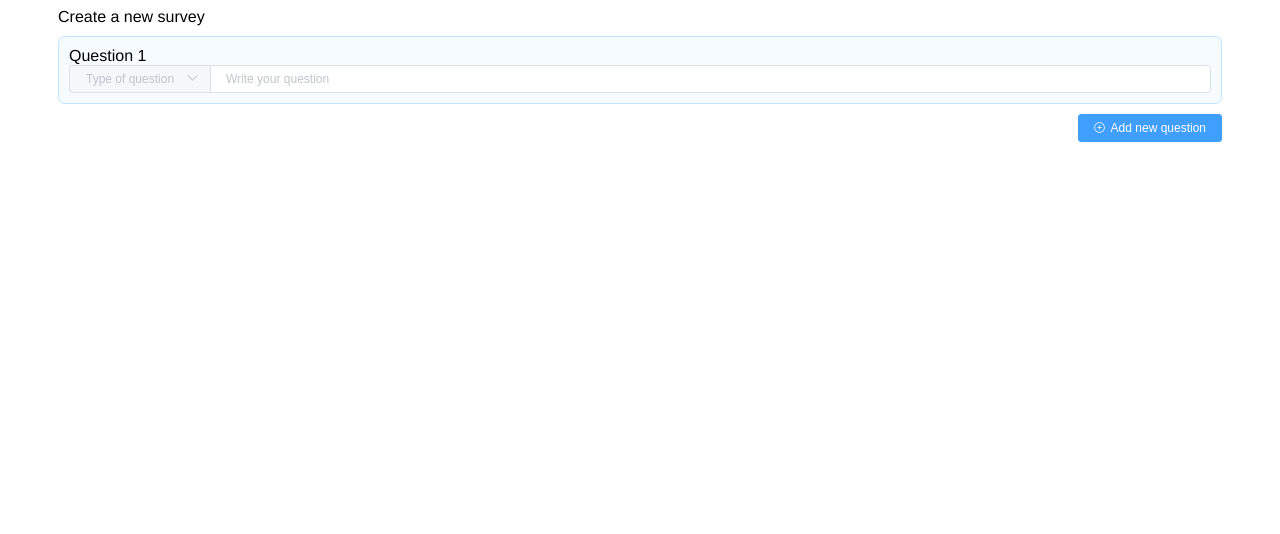
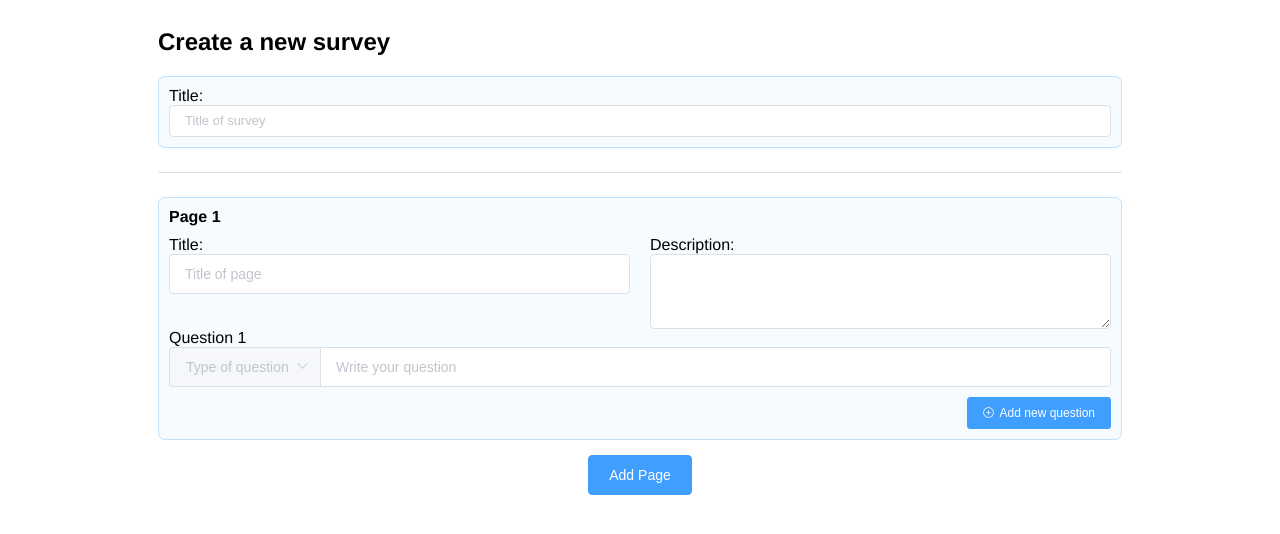
Before and after one commit to cecigro/survey-srax, a Vue app: page / in a window 1280 px wide. Shown: the top 534 px of the page. Built offline with nearby package versions, Linux system fonts and the light colour scheme.

Commit message:
form reworked

```diff
--- a/src/components/SurveyCreate.vue
+++ b/src/components/SurveyCreate.vue
@@ -1,53 +1,129 @@
 <template>
-	<div>
-		<div style="margin-left: 50px;">Create a new survey</div>
-		<div v-for="(item, key) in items" :key="key" class="question-item">
-			<span>
-				Question {{ key + 1 }}
+	<div class="everything">
+
+		<el-row>
+			<el-col :span="24"><h2>Create a new survey</h2></el-col>
+		</el-row>
+
+		<el-row>
+			<el-col :span="24">
+				<div class="box-item">
+					Title: <el-input v-model="title" size="small" placeholder="Title of survey"/>
+				</div>
+			</el-col>
+		</el-row>
+
+		<el-divider/>
+
+		<div class="page-items box-item" v-for="(page, key) in pages" :key="key">
+			<el-row>
+				<el-col :span="20">
+					<span class="title">Page {{ key + 1 }}</span>
+				</el-col>
+				<el-col :span="4">
 					<el-button
+						type="danger"
+						size="mini"
 						v-if="key > 0"
+						@click="deletePage(key)"
+						style="float: right;"
+						plain>Delete this page</el-button>
+				</el-col>
+			</el-row>
+			<el-row :gutter="20">
+				<el-col :span="12">
+					Title:
+					<el-input v-model="page.title" placeholder="Title of page"/>
+				</el-col>
+				<el-col :span="12">
+					Description:
+					<el-input type="textarea" rows="3" v-model="page.description"/>
+				</el-col>
+			</el-row>
+
+			<div v-for="(question, index) in page.questions" :key="index" class="question-item">
+
+				<el-row>
+					<el-col :span="24">
+						Question {{ index + 1 }}
+						<el-button
+						v-if="index > 0"
 						type="text"
 						icon="el-icon-circle-close"
 						style="float: right;"
-					@click="deleteQuestion(key)">
-				</el-button>
-			</span>
-			<el-input placeholder="Write your question" v-model="item.question" size="mini">
-				<el-select v-model="item.type" slot="prepend" placeholder="Type of question" @change="handleTypeChange(key)">
-					<el-option label="Text" :value="1"/>
-					<el-option label="Multiple choice" :value="2"/>
-					<el-option label="Checkboxes" :value="3"/>
-					<el-option label="Dropdown" :value="4"/>
+						@click="deleteQuestion(key, index)"/>
+					</el-col>
+				</el-row>
+
+				<el-row>
+					<el-col :span="24">
+						<el-input placeholder="Write your question" v-model="question.headings[0].heading">
+							<el-select
+								v-model="question.family"
+								slot="prepend"
+								placeholder="Type of question"
+								@change="handleTypeChange(index)">
+								<el-option label="Single choice" value="single_choice"/>
+								<el-option label="Multiple choice" value="multiple_choice"/>
+								<el-option label="Matrix" value="matrix"/>
+								<el-option label="Open ended" value="open_ended"/>
 							</el-select>
 						</el-input>
-			<div v-if="item.options.length" class="option-items">
-				<el-divider></el-divider>
-				<span>Options:</span>
+					</el-col>
+				</el-row>
+
+				<div class="answer-items" v-if="question.family">
+					<el-row>
+						<el-col :span="20">
+							Choices:
+						</el-col>
+						<el-col :span="4">
 							<el-button
 								type="text"
 								icon="el-icon-circle-plus-outline"
 								style="float: right;"
-					@click="addOptions(key)"
-					size="mini">
-					Add Option
+								@click="addChoice(key, index)">
+									Add another choice
 							</el-button>
-				<br>
-				<el-input
-					size="mini"
-					v-for="(op, ix) in item.options"
-					:key="ix"
-					v-model="op.option"
-					:placeholder="`Option ${ ix + 1 }`">
-					<el-button icon="el-icon-delete" slot="append" @click="deleteOption(key,ix)"></el-button>
+						</el-col>
+					</el-row>
+					<el-row v-for="(choice, ix) in question.answers.choices" :key="ix">
+						<el-col :span="24">
+							<el-input v-model="choice.text" :placeholder="`Write choice ${choice.position}`">
+								<el-button
+									v-if="ix > 0"
+									icon="el-icon-delete"
+									slot="append"
+									@click="deleteChoice(key, index, ix)"
+								/>
 							</el-input>
+						</el-col>
+					</el-row>
 				</div>
+
+				<el-divider v-if="page.questions.length > 1"/>
+
 			</div>
+
+			<el-row style="margin-top: 10px;">
+				<el-col :span="24">
 					<el-button
 							type="primary"
-				@click="addItem"
-				style="float: right; margin-right: 50px;"
+							@click="addQuestion(key)"
+							style="float: right;"
 							icon="el-icon-circle-plus-outline"
-				size="mini">Add new question</el-button>
+							size="small">Add new question
+					</el-button>
+				</el-col>
+			</el-row>
+		</div>
+
+		<el-row>
+			<el-col :span="24" style="text-align: center;">
+				<el-button type="primary" @click="addPage">Add Page</el-button>
+			</el-col>
+		</el-row>
+
 	</div>
 </template>
 <script>
@@ -55,55 +131,121 @@
 		name: 'survey-create',
 		data() {
 			return {
-				items: [
-					{ question: '', type: '', options: []}
+				title: '',
+				pages: [
+					{
+						title: '',
+						description: '',
+						position: 1,
+						questions: [
+							{
+								family: null,
+								subtype: 'vertical',
+								answers: {
+									choices: [
+										{ text: '', position: 1 },
+									],
+								},
+								headings: [
+									{ heading: '', position: 1 },
+								],
+							},
+						],
+					}
 				],
 			}
 		},
 		methods: {
-			addItem() {
-				this.items.push({ question: '', type: '', options: []});
+			addPage() {
+				this.pages.push({
+					title: '',
+					description: '',
+					position: 1,
+					questions: [
+						{
+							family: null,
+							subtype: 'vertical',
+							answers: {
+								choices: [
+									{ text: '', position: 1 },
+								],
 							},
-			deleteQuestion(key) {
-				this.items.splice(key, 1);
+							headings: [
+								{ heading: '', position: 1 },
+							],
 						},
-			handleTypeChange(key) {
-				this.items[key].options = [];
-				if (this.items[key].type !== 1) {
-					this.items[key].options.push({option: ''});
-				}
+					],
+				});
 			},
-			addOptions(index) {
-				this.items[index].options.push({option: ''});
+			deletePage(key) {
+				this.pages.splice(key, 1);
 			},
-			deleteOption(index, ix) {
-				this.items[index].options.splice(ix, 1);
-			}
+			addQuestion(key) {
+				this.pages[key].questions.push({
+					family: null,
+					subtype: 'vertical',
+					answers: {
+						choices: [
+							{ text: '', position: 1 },
+						],
+					},
+					headings: [
+						{ heading: '', position: 1 },
+					],
+				});
+			},
+			deleteQuestion (key, index) {
+				this.pages[key].questions.splice(index, 1);
+			},
+			addChoice(key, index) {
+				const position = this.pages[key].questions[index].answers.choices.length + 1;
+				this.pages[key].questions[index].answers.choices.push({ text: '', position: position });
+			},
+			deleteChoice (key, index, ix) {
+				this.pages[key].questions[index].answers.choices.splice(ix, 1);
+			},
 		}
 	}
 </script>
 <style lang="scss">
-	.question-item {
+	.everything {
+		margin: 0 150px;
+		.box-item {
 			display: block;
 			position: relative;
 			background: #f6fbff;
-    margin: 10px 50px;
 			border: 1px solid #bfe3ff;
 			border-radius: 7px;
 			padding:10px;
-		>span {
+			.title{
 				display: block;
-			position: relative;
+				font-weight: bold;
+				margin-bottom: 10px;
 			}
-		>.el-input {
+			.question-item {
+				.el-row{
+					.el-col{
+						.el-input {
 							.el-input-group__prepend {
-				width: 100px;
-			}
-		}
-		.option-items {
-			>.el-input {
-				margin: 5px 0;
+								width: 110px;
 							}
 						}
 					}
+				}
+				.answer-items {
+					.el-row {
+						.el-col {
+							.el-input {
+								margin-top: 10px;
+							}
+						}
+					}
+				}
+			}
+		}
+		.page-items {
+			display: block;
+			margin: 15px 0;
+		}
+	}
 </style>
```
Lines whose indentation alone changed are shown as unchanged.
